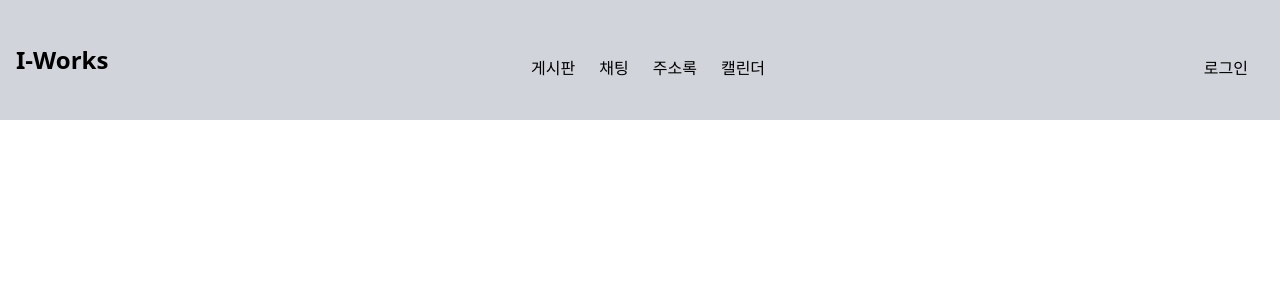
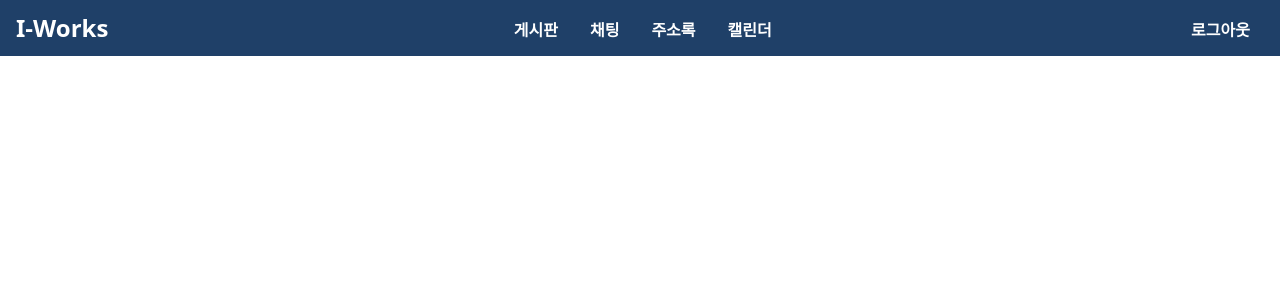
Before and after one commit to suhyeon06/i-works, a React (Vite) app in the folder I-works_client/: page / in a window 1280 px wide. Shown: the top 300 px of the page. Built offline with nearby package versions, Linux system fonts and the light colour scheme.

Commit message:
design: Nav

```diff
--- a/I-works_client/src/components/MainNav.tsx
+++ b/I-works_client/src/components/MainNav.tsx
@@ -1,29 +1,28 @@
 import { Link } from "react-router-dom"
 
 function MainNav() {
+
   return (
-    <nav className="border-gray-200 dark:bg-gray-900">
-      <div className="max-full flex flex-wrap items-center justify-between p-4 bg-gray-300">
+    <nav className="max-full flex justify-between p-4 bg-mainBlue h-14">
       <div className="flex items-center space-x-3">
-          <span className="self-center text-2xl font-semibold">I-Works</span>
+        <span className="self-center text-2xl text-white font-semibold">I-Works</span>
       </div>
-        <ul className="flex flex-row font-medium p-4 mt-4">
+      <ul className="flex items-center font-semibold p-3.5 text-white">
         <li>
-            <Link to="#" className="block py-2 px-3">게시판</Link>
+          <Link to="/board" className="block py-2 px-4">게시판</Link>
         </li>
         <li>
-            <Link to="#" className="block py-2 px-3">채팅</Link>
+          <Link to="#" className="block py-2 px-4">채팅</Link>
         </li>
         <li>
-            <Link to="#" className="block py-2 px-3">주소록</Link>
+          <Link to="#" className="block py-2 px-4">주소록</Link>
         </li>
         <li>
-            <Link to="#" className="block py-2 px-3">캘린더</Link>
+          <Link to="#" className="block py-2 px-4">캘린더</Link>
         </li>
       </ul>
-        <div className="flex items-center p-4 mt-4">
-          <Link to="#">로그인</Link>
-        </div>
+      <div className="flex items-center text-white p-3.5">
+        <Link to="#" className="font-semibold">로그아웃</Link>
       </div>
     </nav>
   )
--- a/I-works_client/src/index.css
+++ b/I-works_client/src/index.css
@@ -1,3 +1,13 @@
 @tailwind base;
 @tailwind components;
 @tailwind utilities;
+
+body {
+  height: 100%;
+  overflow: hidden;
+}
+
+#root {
+  width: 100vw;
+  height: 100vh
+}
--- a/I-works_client/tailwind.config.js
+++ b/I-works_client/tailwind.config.js
@@ -5,6 +5,16 @@ export default {
     "./src/**/*.{js,jsx,ts,tsx}",
     'node_modules/flowbite-react/lib/esm/**/*.js',
   ],
+  theme: {
+    extend: {
+      colors: {
+        'mainBlue': '#1F4068',
+        'mainBlack': '#1B1C25',
+        'mainGreen': '#206A5D',
+        'mainGray': '#EBECF1',
+      }
+    }
+  },
   plugins: [
     // ...
     require('flowbite/plugin'),
```
Lines whose indentation alone changed are shown as unchanged.
